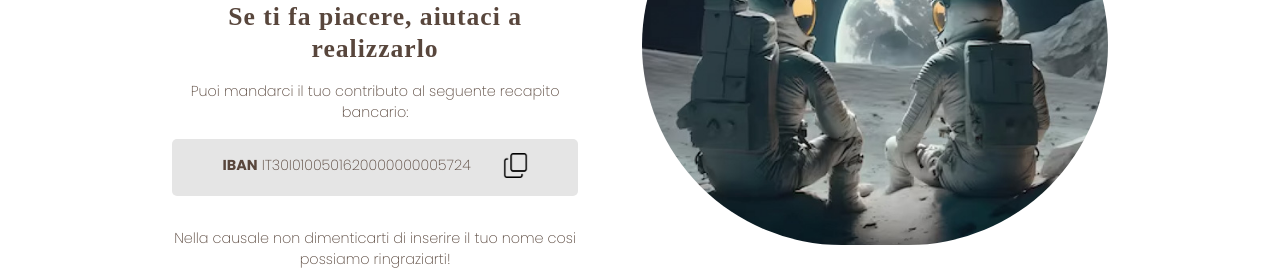
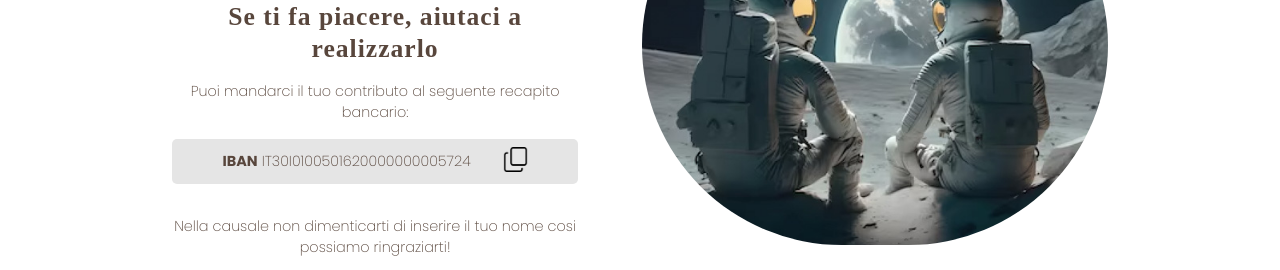
Before and after one commit to thelore85/project-marriage-ste, a Next.js app: page / in a window 1280 px wide. Shown: the part 4080-4350 px from the top of the page. Built offline with nearby package versions, Linux system fonts and the light colour scheme; no server answers; a web font is replaced by a local one.

Commit message:
copy to clip: integration in gift component

```diff
--- a/package.json
+++ b/package.json
@@ -12,6 +12,7 @@
     "lodash": "^4.17.21",
     "next": "13.4.19",
     "react": "18.2.0",
+    "react-clipboard.js": "^2.0.16",
     "react-dom": "18.2.0"
   }
 }
--- a/src/Components/Gift/Gift.js
+++ b/src/Components/Gift/Gift.js
@@ -1,7 +1,42 @@
-import React from 'react';
+import React, {useState, useRef} from 'react';
+import ClipboardJS from 'clipboard';
 import styles from '@/Components/Gift/Gift.module.css';
 
 const Gift = () => {
+
+  const [ textCopyStatus, setTestCopyStatus ] = useState(false)
+
+  const textToCopyRef = useRef(null);
+  const copyButtonRef = useRef(null);
+
+
+  const memorizzaTesto = () => {
+
+    const textToCopy = textToCopyRef.current.innerText;
+
+    const clipboard = new ClipboardJS(copyButtonRef.current, {
+      text: function () {
+        return textToCopy;
+      },
+    });
+
+    clipboard.on('success', function (e) {
+      e.clearSelection();
+      setTestCopyStatus(true)
+    });
+
+    clipboard.on('error', function (e) {
+      console.error('Errore durante la copia del testo: ', e);
+    });
+
+    // Simula un clic sul pulsante di copia
+    if (copyButtonRef.current) {
+      copyButtonRef.current.click();
+    }
+  };
+
+
+
   return(
     <section id='gift' className={styles.gift}>
       <div className={styles.wrapper}>
@@ -19,9 +54,19 @@ const Gift = () => {
 
           <div className={styles.ibanContainer}>
             <p>Puoi mandarci il tuo contributo al seguente recapito bancario:</p>
+
             <div className={styles.iban}>
-              <p><b>IBAN</b> <span>IT30I0100501620000000005724</span></p>
-              <img className={styles.copyIcon} src="img/copy-icon.png" height='25px'/>
+
+              <div>
+                <p><b>IBAN</b> <span ref={textToCopyRef} >IT30I0100501620000000005724</span></p>
+              </div>
+
+              <div className={ styles.copyButtonContainer}>
+                { textCopyStatus ? <span className={styles.copyIconOk}> OK!</span>
+                    : <img ref={copyButtonRef} onClick={memorizzaTesto} className={styles.copyIcon} src="img/copy-icon.png" height='25px'/>
+                }
+              </div>
+
             </div>
             <p>Nella causale non dimenticarti di inserire il tuo nome cosi possiamo ringraziarti!</p>
           </div>
--- a/src/Components/Gift/Gift.module.css
+++ b/src/Components/Gift/Gift.module.css
@@ -32,10 +32,15 @@
 
 }
 
+.copyButtonContainer{
+  margin: 0;
+}
+
 .iban{
   display: flex;
   justify-content: center;
-  padding: 1rem;
+  align-items: center;
+  padding: 0.5rem;
   background-color: rgb(229, 229, 229);
   border-radius: 5px;
   margin-bottom: 2rem;
@@ -45,9 +50,13 @@
   margin-right: 2rem;
 }
 
-.iban img{
-  position: relative;
-  top: -2px;
+.copyIconOk{
+  font-family: 'Poppins';
+  padding: 0.35rem;
+  background-color: rgb(205, 241, 205);
+  border-radius: 10px;
+  font-weight: 400;
+  color: var(--on-primary);
 }
 
 
```
Also changed, not shown: 1 other file (tests, documents, lock files or other folders).
